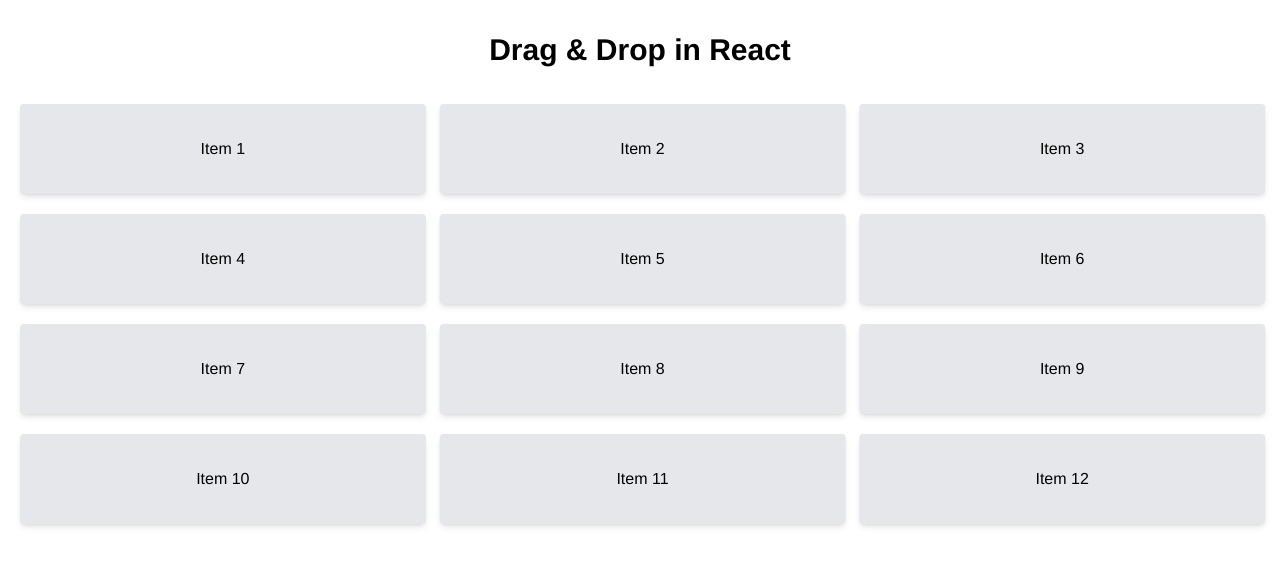
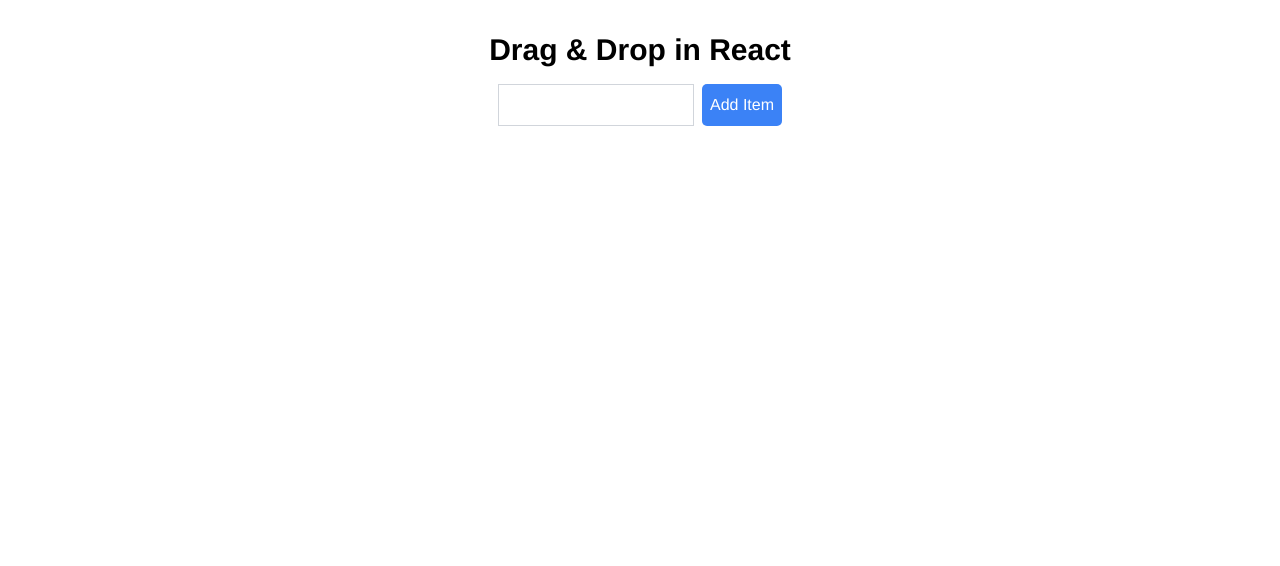
Before and after one commit to vasuahex/webrtc-calling, a React (Vite) app in the folder client/: page / in a window 1280 px wide. Shown: the top 566 px of the page. Built offline with nearby package versions, Linux system fonts and the light colour scheme; a web font is replaced by a local one.

Commit message:
CHANES STAGGED

```diff
--- a/client/src/reuse/List.tsx
+++ b/client/src/reuse/List.tsx
@@ -6,6 +6,15 @@ const gutterPadding = 21;
 const height = 110;
 
 const clamp = (n: number, min: number, max: number) => Math.max(Math.min(n, max), min);
+
+type Item = {
+  title: string;
+  id: number;
+};
+
+type ListProps = {
+  items: Item[];
+};
 
 type State = {
   mouse: [number, number];
@@ -17,25 +26,41 @@ type State = {
   isResizing: boolean;
 };
 
-const List: React.FC = () => {
+const distributeItemsAcrossColumns = (items: Item[]): number[][] => {
+  const columns: number[][] = [[], [], []]; // Assuming 3 columns
+  items.forEach((_, index) => {
+    columns[index % 3].push(index); // Distribute items across columns
+  });
+  return columns;
+};
+
+
+const List: React.FC<ListProps> = ({ items }) => {
   const [state, setState] = useState<State>({
     mouse: [0, 0],
     delta: [0, 0],
     lastPress: null,
     currentColumn: null,
     isPressed: false,
-    order: [
-      [0, 3, 6, 9],
-      [1, 4, 7, 10],
-      [2, 5, 8, 11]
-    ],
-    isResizing: false
+    order: distributeItemsAcrossColumns(items),
+    isResizing: false,
   });
 
   const containerRef = useRef<HTMLDivElement>(null);
   const [width, setWidth] = useState(0);
 
-  const getColumnWidth = (): number => containerRef.current ? (containerRef.current.clientWidth / state.order.length) - (gutterPadding / state.order.length) : 0;
+  useEffect(() => {
+    setState(prevState => ({
+      ...prevState,
+      order: distributeItemsAcrossColumns(items),
+    }));
+  }, [items]);
+
+
+  const getColumnWidth = (): number =>
+    containerRef.current
+      ? containerRef.current.clientWidth / 3 - gutterPadding / 3
+      : 0;
 
   const calculateLayout = (order: number[][]): { [key: number]: [number, number] } => {
     const columnWidth = getColumnWidth();
@@ -87,16 +112,16 @@ const List: React.FC = () => {
     const { order, lastPress, currentColumn: colFrom, isPressed, delta: [dx, dy] } = state;
     if (isPressed && colFrom !== null && lastPress !== null) {
       const mouse: [number, number] = [e.pageX - dx, e.pageY - dy];
-      const colTo = clamp(Math.floor((mouse[0] + (width / 2)) / width), 0, 2);
+      const colTo = clamp(Math.floor((mouse[0] + width / 2) / width), 0, 2);
       const columnItems = order[colTo].length;
-      const rowTo = clamp(Math.floor((mouse[1] + (height / 2)) / height), 0, columnItems);
+      const rowTo = clamp(Math.floor((mouse[1] + height / 2) / height), 0, columnItems);
       const rowFrom = order[colFrom].indexOf(lastPress);
       const newOrder = reinsert(order, colFrom, rowFrom, colTo, rowTo);
       setState(prev => ({
         ...prev,
         mouse,
         order: newOrder,
-        currentColumn: colTo
+        currentColumn: colTo,
       }));
     }
   };
@@ -105,7 +130,7 @@ const List: React.FC = () => {
     setState(prev => ({
       ...prev,
       isPressed: false,
-      delta: [0, 0]
+      delta: [0, 0],
     }));
   };
 
@@ -122,43 +147,44 @@ const List: React.FC = () => {
 
   const springs = useSprings(
     state.order.flat().length,
-    state.order.flat().map((item) => {
-      const isActive = (item === state.lastPress && state.isPressed);
+    state.order.flat().map(item => {
+      const isActive = item === state.lastPress && state.isPressed;
       let [x, y] = layout[item] || [0, 0];
       return {
         x: isActive ? state.mouse[0] : x,
         y: isActive ? state.mouse[1] : y,
         scale: isActive ? 1.1 : 1,
         zIndex: isActive ? 99 : 1,
-        immediate: state.isResizing
+        immediate: state.isResizing,
       };
     })
   );
 
   return (
-    <div ref={containerRef} className="items p-5" onMouseDown={(e) => e.preventDefault()}>
+    <div ref={containerRef} className="items p-5" onMouseDown={e => e.preventDefault()}>
       {springs.map((props, index) => {
-        const item = state.order.flat()[index];
-        const isActive = (item === state.lastPress && state.isPressed);
+        const itemIndex = state.order.flat()[index];
+        const item = items[itemIndex];
+        const isActive = itemIndex === state.lastPress && state.isPressed;
 
         return (
           <animated.div
-            key={item}
-            onMouseDown={(e) => {
-              const colIndex = state.order.findIndex(col => col.includes(item));
-              handleMouseDown(item, colIndex, [props.x.get(), props.y.get()], e);
+            key={item.id}
+            onMouseDown={e => {
+              const colIndex = state.order.findIndex(col => col.includes(itemIndex));
+              handleMouseDown(itemIndex, colIndex, [props.x.get(), props.y.get()], e);
             }}
             className={`item absolute rounded shadow-md bg-gray-200 cursor-grab ${isActive ? 'bg-gray-300 cursor-grabbing' : ''}`}
             style={{
               width: `calc((100% / 3) - ${gutterPadding}px)`,
               height: '90px',
-              transform: props.x.to((x) => `translate3d(${x}px, ${props.y.get()}px, 0)`),
+              transform: props.x.to(x => `translate3d(${x}px, ${props.y.get()}px, 0)`),
               zIndex: props.zIndex,
-              scale: props.scale
+              scale: props.scale,
             }}
           >
             <div className="flex items-center justify-center h-full">
-              Item {item + 1}
+              {item.title}
             </div>
           </animated.div>
         );
--- a/client/src/routes/Home.tsx
+++ b/client/src/routes/Home.tsx
@@ -1,11 +1,34 @@
+import { useState } from 'react';
 import List from '../reuse/List';
 
 const App = () => {
+  const [items, setItems] = useState<any>([]);
+  const [inputValue, setInputValue] = useState('');
+  console.log(items);
+
+  const handleAddItem = () => {
+    if (inputValue.trim()) {
+      const newItem = { title: inputValue, id: items.length + 1 };
+      setItems([...items, newItem]);
+      setInputValue('');
+    }
+  };
   return (
-    <div className="container mx-auto ">
+    <div className="container mx-auto">
       <div>
         <h1 className="text-3xl font-bold text-center mt-8 mb-4">Drag & Drop in React</h1>
-        <List />
+        <div className="flex justify-center mb-4">
+          <input
+            type="text"
+            value={inputValue}
+            onChange={(e) => setInputValue(e.target.value)}
+            className="border border-gray-300 p-2 mr-2"
+          />
+          <button onClick={handleAddItem} className="bg-blue-500 text-white p-2">
+            Add Item
+          </button>
+        </div>
+        <List items={items} />
       </div>
     </div>
   );
```
